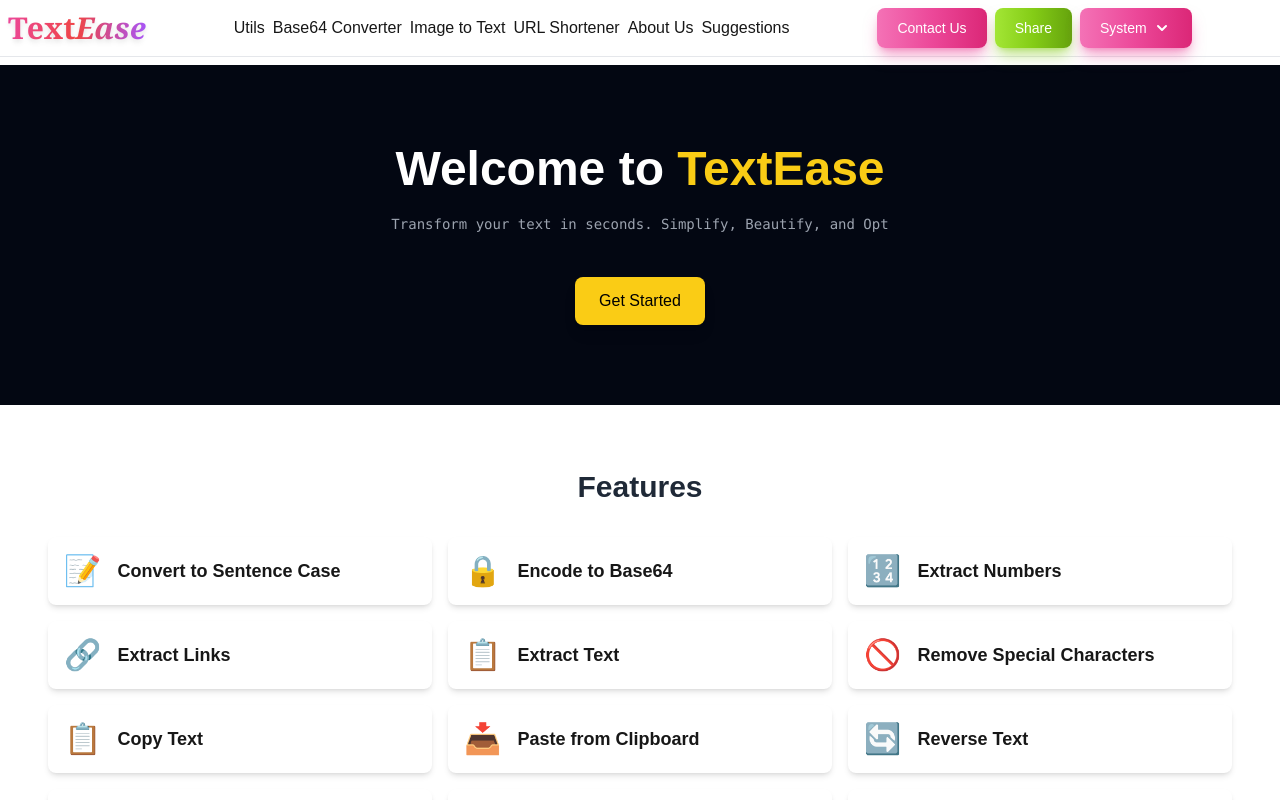
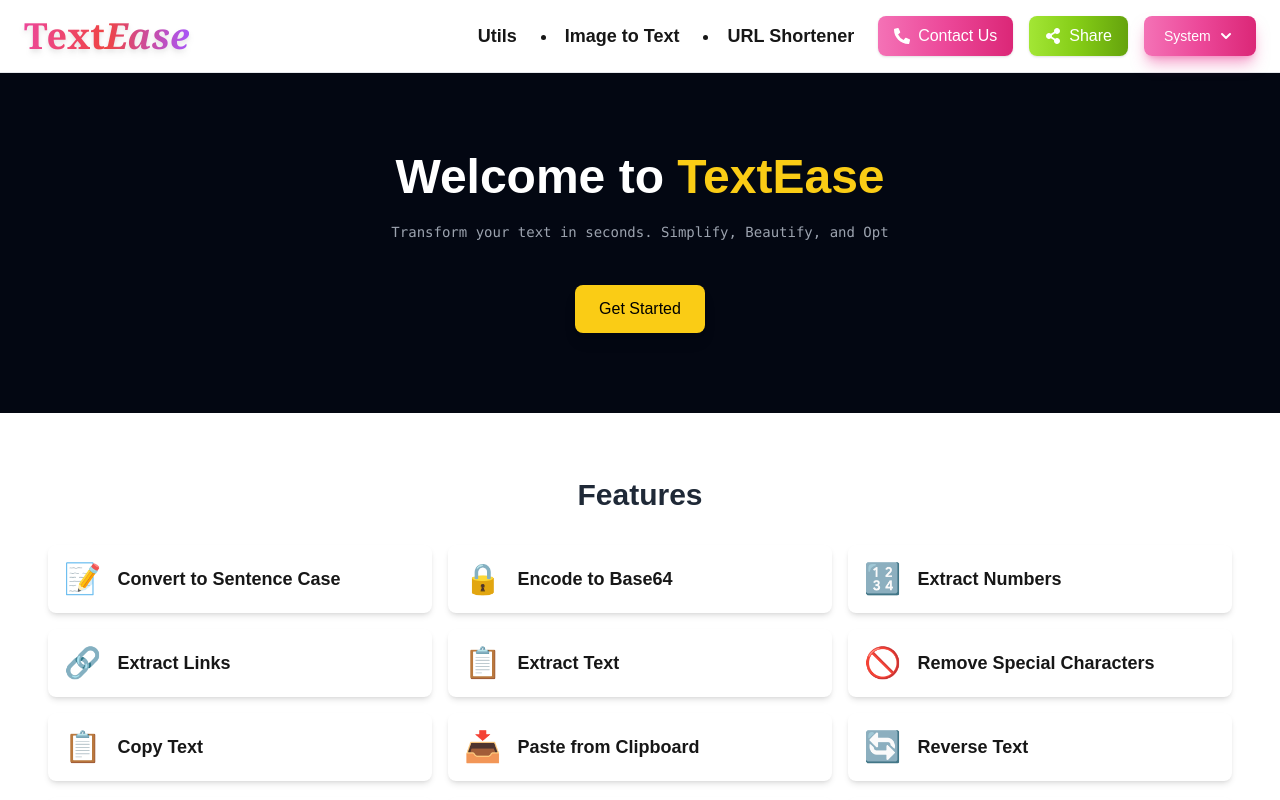
Before and after one commit to Ehtesham-Ul-Haq/textease, a Next.js app: page / in a window 1280 px wide. Shown: the top 800 px of the page. Built offline with nearby package versions, Linux system fonts and the light colour scheme.

Commit message:
navbar updated

```diff
--- a/components/Navbar.js
+++ b/components/Navbar.js
@@ -1,90 +1,185 @@
 import Link from "next/link";
-import React from "react";
+import React, { useState } from "react";
+import { motion } from "framer-motion";
+import { FiMenu, FiX } from "react-icons/fi";
+import { FaArrowDown, FaPhoneAlt, FaShareAlt } from "react-icons/fa";
 import ThemeSwitcher from "./ThemeSwitcher";
+import { FaArrowDown19 } from "react-icons/fa6";
 
 const Navbar = () => {
+  const [isMobileMenuOpen, setIsMobileMenuOpen] = useState(false);
+  const [isUtilsOpen, setIsUtilsOpen] = useState(false);
+
+  const toggleMobileMenu = () => setIsMobileMenuOpen(!isMobileMenuOpen);
 
   return (
-    <div className="w-full flex items-center justify-between border-b mb-2">
-      <div className="mx-2">
-        <Link href={"/"}>
-          <h1 className="text-3xl font-extrabold font-serif bg-gradient-to-r from-pink-500 via-red-500 to-purple-500 text-transparent bg-clip-text animate-pulse drop-shadow-md">
+    <nav className="w-full border-b shadow-sm">
+      {/* Top Navbar */}
+      <div className="flex items-center justify-between px-6 py-4">
+        {/* Brand */}
+        <div>
+          <Link href="/">
+            <h1 className="text-4xl font-extrabold font-serif bg-gradient-to-r from-pink-500 via-red-500 to-purple-500 text-transparent bg-clip-text drop-shadow-md">
               Text<span className="italic">Ease</span>
             </h1>
-        </Link>{" "}
+          </Link>
         </div>
-      <div>
-<ul className="flex items-center space-x-2">
-  <li className="group relative hover:text-pink-600">
+
+        {/* Links and Buttons for Medium and Large Screens */}
+        <div className="hidden md:flex items-center space-x-6">
+          {/* Utils Dropdown */}
+          <div
+            className="relative group"
+            onMouseEnter={() => setIsUtilsOpen(true)}
+            onMouseLeave={() => setIsUtilsOpen(false)}
+          >
+            <span className="text-lg font-semibold cursor-pointer group-hover:text-pink-600">
               Utils
-    <ul className="absolute top-6 -left-6-0 w-96 hidden group-hover:block bg-white space-y-2 shadow-lg rounded-md p-2 z-50">
-      <Link href={"/utils/textutils"} className="block hover:bg-pink-600 hover:text-white border border-black px-2">
-        <li>TextUtils</li>
+            </span>
+            {isUtilsOpen && (
+              <motion.ul
+                initial={{ opacity: 0, y: -10 }}
+                animate={{ opacity: 1, y: 0 }}
+                className="absolute top-12 left-0 bg-white dark:bg-[#0a0a0a] shadow-lg rounded-md w-72 z-50 p-4"
+              >
+                {[
+                  { href: "/utils/textutils", label: "TextUtils" },
+                  { href: "/utils/textcomparison", label: "Compare Text" },
+                  { href: "/utils/qrcodegenerator", label: "Generate QRCode" },
+                  { href: "/utils/wordcloud", label: "Word Cloud" },
+                  { href: "/utils/encryptdecrypt", label: "Encrypt & Decrypt" },
+                  { href: "/utils/markdown", label: "Markdown" },
+                  { href: "/utils/JSONMaker", label: "JSON Maker" },
+                  { href: "/utils/htmltoimage", label: "Html to Image" },
+                  { href: "/utils/texttoemoji", label: "Text to Emoji" },
+                ].map(({ href, label }) => (
+                  <Link
+                    key={href}
+                    href={href}
+                    className="block px-3 py-2 rounded-md hover:bg-pink-600 hover:text-white transition"
+                  >
+                    <li>{label}</li>
                   </Link>
-      <Link href={"/utils/textcomparison"} className="block hover:bg-pink-600 hover:text-white border border-black px-2">
-        <li>Compare Text</li>
+                ))}
+              </motion.ul>
+            )}
+          </div>
+
+          {/* Other Links */}
+          {[
+            { href: "/utils/imagetotext", label: "Image to Text" },
+            { href: "/utils/urlshortener", label: "URL Shortener" },
+          ].map(({ href, label }) => (
+            <Link
+              key={href}
+              href={href}
+              className="text-lg font-semibold hover:text-pink-600 transition"
+            >
+              <li>{label}</li>
             </Link>
-      <Link href={"/utils/qrcodegenerator"} className="block hover:bg-pink-600 hover:text-white border border-black px-2">
-        <li>Generate QRCode</li>
-      </Link>
-      <Link href={"/utils/wordcloud"} className="block hover:bg-pink-600 hover:text-white border border-black px-2">
-        <li>Word Cloud</li>
-      </Link>
-      <Link href={"/utils/encryptdecrypt"} className="block hover:bg-pink-600 hover:text-white border border-black px-2">
-        <li>Encrypt & Decrypt</li>
-      </Link>
-      <Link href={"/utils/markdown"} className="block hover:bg-pink-600 hover:text-white border border-black px-2">
-        <li>Markdown</li>
-      </Link>
-      <Link href={"/utils/JSONMaker"} className="block hover:bg-pink-600 hover:text-white border border-black px-2">
-        <li>JSON Maker</li>
-      </Link>
-      <Link href={"/utils/htmltoimage"} className="block hover:bg-pink-600 hover:text-white border border-black px-2">
-        <li>Html to Image</li>
-      </Link>
-      <Link href={"/utils/texttoemoji"} className="block hover:bg-pink-600 hover:text-white border border-black px-2">
-        <li>Text to Emoji</li>
-      </Link>
-    </ul>
-  </li>
+          ))}
 
-          <Link href={"/utils/Base64"} className="hover:text-pink-600">
-            <li>Base64 Converter</li>
-          </Link>
-          <Link href={"/utils/imagetotext"} className="hover:text-pink-600">
-            <li>Image to Text</li>
-          </Link>
-          <Link href={"/utils/urlshortener"} className="hover:text-pink-600">
-            <li>URL Shortener</li>
-          </Link>
-          <Link href={"/about"} className="hover:text-pink-600">
-            <li>About Us</li>
-          </Link>
-          <Link href={"/suggestions"} className="hover:text-pink-600">
-            <li>Suggestions</li>
-          </Link>
-        </ul>
-      </div>
-      <div className="flex items-center space-x-2 p-2">
-        <button
-          type="button"
-          className="text-white bg-gradient-to-r from-pink-400 via-pink-500 to-pink-600 hover:bg-gradient-to-br focus:ring-4 focus:outline-none focus:ring-pink-300 dark:focus:ring-pink-800 shadow-lg shadow-pink-500/50 dark:shadow-lg dark:shadow-pink-800/80 font-medium rounded-lg text-sm px-5 py-2.5 text-center"
-        >
-          Contact Us
+          {/* Buttons for Big Screens */}
+          <div className="flex space-x-4">
+            <button className="flex items-center px-4 py-2 text-white bg-gradient-to-r from-pink-400 via-pink-500 to-pink-600 rounded-lg shadow hover:shadow-lg transition">
+              <FaPhoneAlt className="mr-2" /> Contact Us
             </button>
-
-        <button
-          type="button"
-          className="text-white bg-gradient-to-r from-lime-400 via-lime-500 to-lime-600 hover:bg-gradient-to-br focus:ring-4 focus:outline-none focus:ring-lime-300 dark:focus:ring-lime-800 shadow-lg shadow-lime-500/50 dark:shadow-lg dark:shadow-lime-800/80 font-medium rounded-lg text-sm px-5 py-2.5 text-center"
-        >
-          Share
+            <button className="flex items-center px-4 py-2 text-white bg-gradient-to-r from-lime-400 via-lime-500 to-lime-600 rounded-lg shadow hover:shadow-lg transition">
+              <FaShareAlt className="mr-2" /> Share
             </button>
-
-
            <ThemeSwitcher />
-
           </div>
         </div>
+
+        {/* Mobile Menu Button */}
+        <button
+          className="block md:hidden text-2xl"
+          onClick={toggleMobileMenu}
+        >
+          {isMobileMenuOpen ? <FiX /> : <FiMenu />}
+        </button>
+      </div>
+
+      {/* Mobile Menu */}
+      {isMobileMenuOpen && (
+        <motion.div
+          initial={{ x: "-100%" }}
+          animate={{ x: 0 }}
+          className="absolute top-0 left-0 w-3/4 h-screen bg-white shadow-lg p-6 z-50 md:hidden"
+        >
+          <div className="mb-4">
+          <Link href="/">
+            <h1 className="text-4xl font-extrabold font-serif bg-gradient-to-r from-pink-500 via-red-500 to-purple-500 text-transparent bg-clip-text drop-shadow-md">
+              Text<span className="italic">Ease</span>
+            </h1>
+          </Link>
+        </div>
+          <ul className="space-y-6">
+            {/* Utils for Mobile */}
+            <div>
+              <div
+                className="text-lg text-gray-950 hover:text-pink-600 cursor-pointer flex items-center"
+                onClick={() => setIsUtilsOpen(!isUtilsOpen)}
+              >
+                Utils <span><FaArrowDown19 /></span>
+              </div>
+              {isUtilsOpen && (
+                <motion.ul
+                  initial={{ opacity: 0 }}
+                  animate={{ opacity: 1 }}
+                  className="mt-2 pl-4 space-y-2"
+                >
+                  {[
+                    { href: "/utils/textutils", label: "TextUtils" },
+                    { href: "/utils/textcomparison", label: "Compare Text" },
+                    { href: "/utils/qrcodegenerator", label: "Generate QRCode" },
+                    { href: "/utils/wordcloud", label: "Word Cloud" },
+                    { href: "/utils/encryptdecrypt", label: "Encrypt & Decrypt" },
+                    { href: "/utils/markdown", label: "Markdown" },
+                    { href: "/utils/JSONMaker", label: "JSON Maker" },
+                    { href: "/utils/htmltoimage", label: "Html to Image" },
+                    { href: "/utils/texttoemoji", label: "Text to Emoji" },
+                  ].map(({ href, label }) => (
+                    <Link
+                      key={href}
+                      href={href}
+                      className="block px-2 py-1 rounded-md hover:text-pink-600 text-gray-950 transition"
+                    >
+                      <li>{label}</li>
+                    </Link>
+                  ))}
+                </motion.ul>
+              )}
+            </div>
+
+            {/* Other Links for Mobile */}
+            {[
+              { href: "/utils/imagetotext", label: "Image to Text" },
+              { href: "/utils/urlshortener", label: "URL Shortener" },
+            ].map(({ href, label }) => (
+              <Link
+                key={href}
+                href={href}
+                className="text-lg text-gray-950 hover:text-pink-600 transition"
+              >
+                <li>{label}</li>
+              </Link>
+            ))}
+
+            {/* Buttons for Mobile */}
+            <div className="flex flex-col space-y-4 mt-4">
+              <button className="flex items-center justify-center px-4 py-2 text-white bg-gradient-to-r from-pink-400 via-pink-500 to-pink-600 rounded-lg shadow hover:shadow-lg transition">
+                <FaPhoneAlt className="mr-2" /> Contact Us
+              </button>
+              <button className="flex items-center justify-center px-4 py-2 text-white bg-gradient-to-r from-lime-400 via-lime-500 to-lime-600 rounded-lg shadow hover:shadow-lg transition">
+                <FaShareAlt className="mr-2" /> Share
+              </button>
+              <ThemeSwitcher />
+            </div>
+          </ul>
+        </motion.div>
+      )}
+    </nav>
   );
 };
 
--- a/components/ThemeSwitcher.js
+++ b/components/ThemeSwitcher.js
@@ -18,7 +18,7 @@ const ThemeSwitcher = () => {
 
 
   return (
-       <div className="relative inline-block w-48">
+       <div className="relative inline-block w-28">
       <button
         onClick={() => setIsOpen(!isOpen)}
         className="w-28 text-white bg-gradient-to-r from-pink-400 via-pink-500 to-pink-600 hover:bg-gradient-to-br focus:ring-4 focus:outline-none focus:ring-pink-300 dark:focus:ring-pink-800 shadow-lg shadow-pink-500/50 dark:shadow-lg dark:shadow-pink-800/80 font-medium rounded-lg text-sm px-5 py-2.5 text-left flex justify-between items-center"
```
Lines whose indentation alone changed are shown as unchanged.
